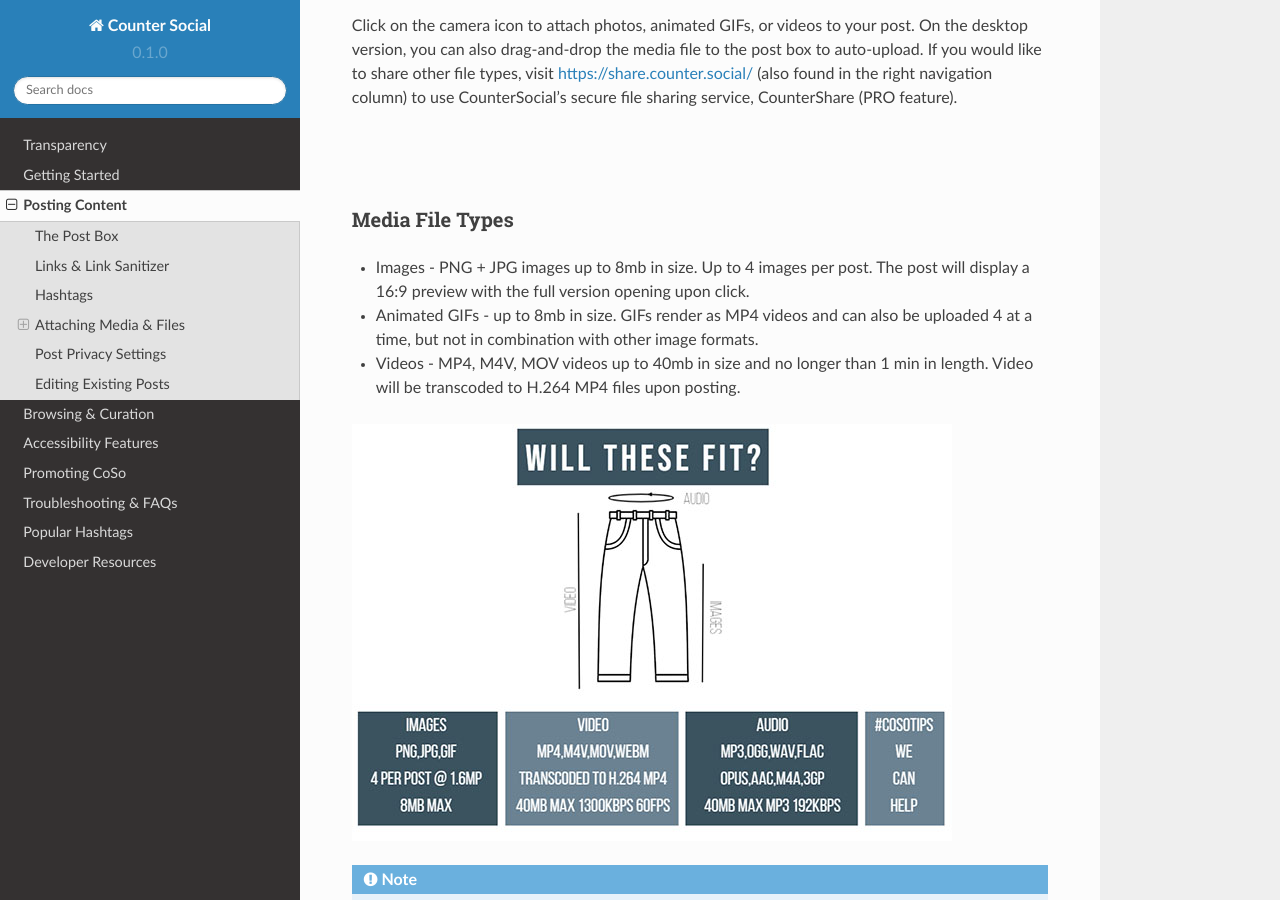
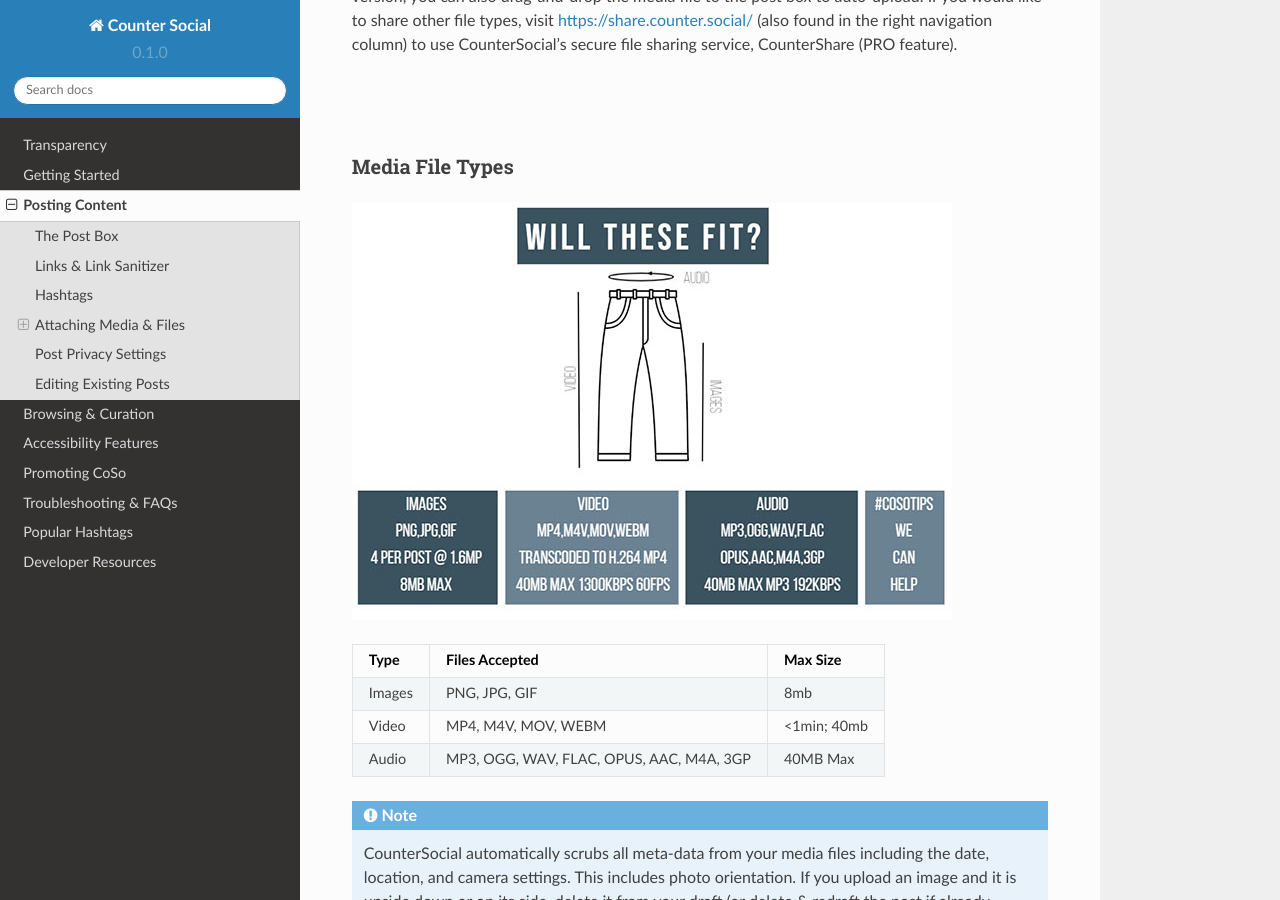
Before and after one commit to itskel/userguide, a Sphinx documentation site: the page built from docs/source/posting-content.rst, in a window 1280 px wide and 900 px high, scrolled down 1780 px. Built offline with Sphinx 7.4.7 and the Read the Docs theme 2.0.0, drawn with Linux system fonts in a browser that asks for light colours; pages that are not in the unit, such as notebooks, are missing from menus; some of the changed text lies outside the part shown.

Commit message:
Update posting-content.rst

```diff
--- a/docs/source/posting-content.rst
+++ b/docs/source/posting-content.rst
@@ -1,7 +1,7 @@
 Posting Content
 =====
 
-.. note:: Last Updated: November 9, 2022.
+Last Updated: November 10, 2022.
 
 The Post Box
 ------------
@@ -38,11 +38,17 @@
 Media File Types
 ^^^^^^^^^^^^^
 
-* Images - PNG + JPG images up to 8mb in size. Up to 4 images per post. The post will display a 16:9 preview with the full version opening upon click.
-* Animated GIFs - up to 8mb in size. GIFs render as MP4 videos and can also be uploaded 4 at a time, but not in combination with other image formats.
-* Videos - MP4, M4V, MOV videos up to 40mb in size and no longer than 1 min in length. Video will be transcoded to H.264 MP4 files upon posting.
+.. image:: img_mediasizes.jpg
 
-.. image:: img_mediasizes.jpg
++---------+-------------------------------------------+---------------+
+| Type    | Files Accepted                            | Max Size      |
++=========+===========================================+===============+
+| Images  | PNG, JPG, GIF                             | 8mb           |
++---------+-------------------------------------------+---------------+
+| Video   | MP4, M4V, MOV, WEBM                       | <1min; 40mb   |
++---------+-------------------------------------------+---------------+
+| Audio   | MP3, OGG, WAV, FLAC, OPUS, AAC, M4A, 3GP  | 40MB Max      |
++---------+-------------------------------------------+---------------+
 
 .. note:: CounterSocial automatically scrubs all meta-data from your media files including the date, location, and camera settings. This includes photo orientation. If you upload an image and it is upside down or on its side, delete it from your draft (or delete & redraft the post if already launched), then make an inconsequential edit to your original file, save it, and reupload.
 
```
